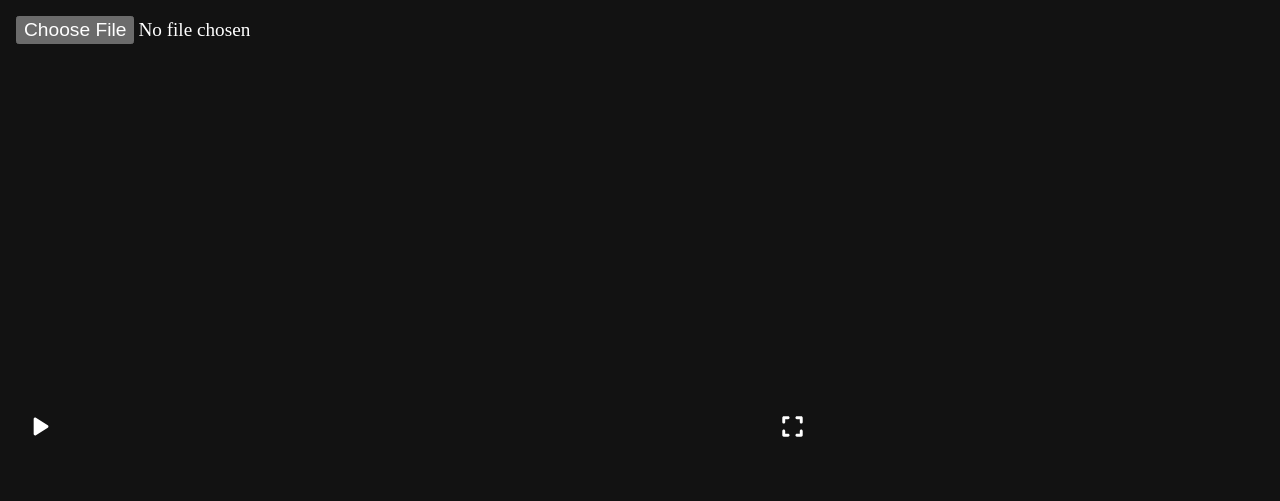
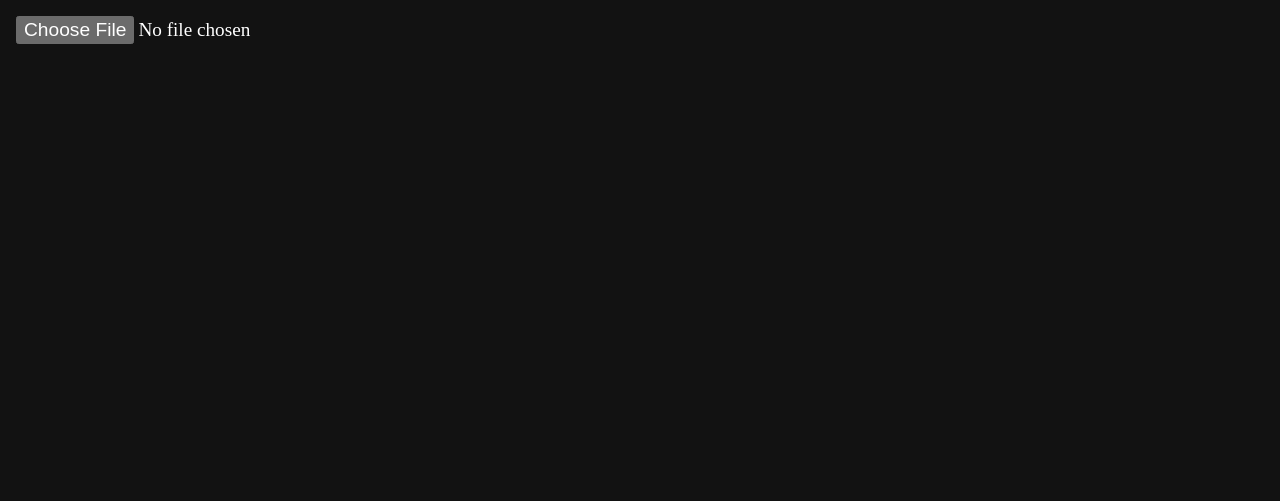
Before and after one commit to Chappydev/AIChan, a Next.js app: page /video in a window 1280 px wide. Shown: the top 501 px of the page. Built offline with nearby package versions, Linux system fonts and the light colour scheme.

Commit message:
Fix video container being slightly larger than its children

```diff
--- a/components/VideoPlayer/VideoPlayer.module.scss
+++ b/components/VideoPlayer/VideoPlayer.module.scss
@@ -1,10 +1,13 @@
 .videoContainer {
   position: relative;
-  width: 800px;
+  width: 100%;
+  aspect-ratio: 16 / 9;
 }
 
 .video {
+  display: block;
   width: 100%;
+  height: 100%;
 }
 
 .controls {
```
